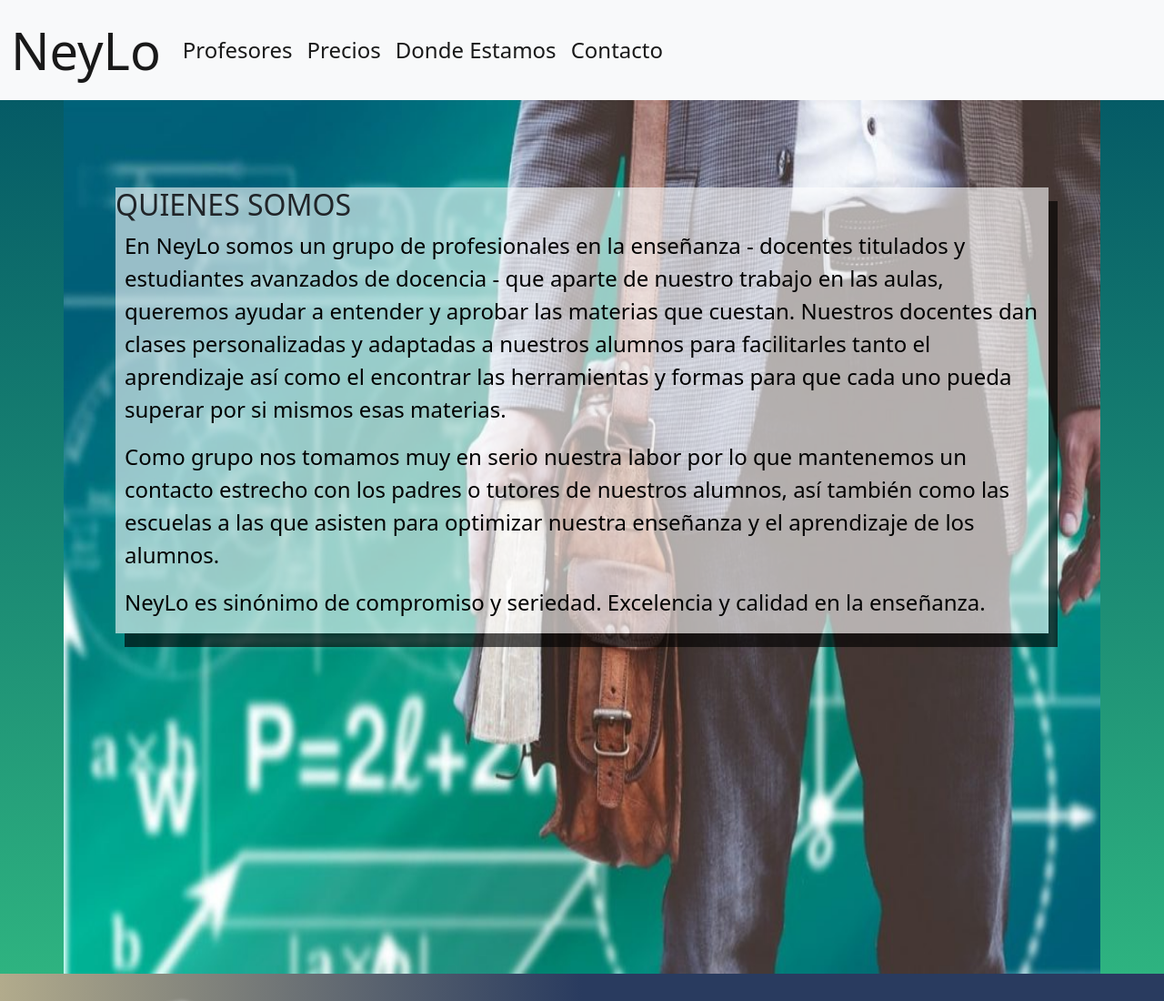
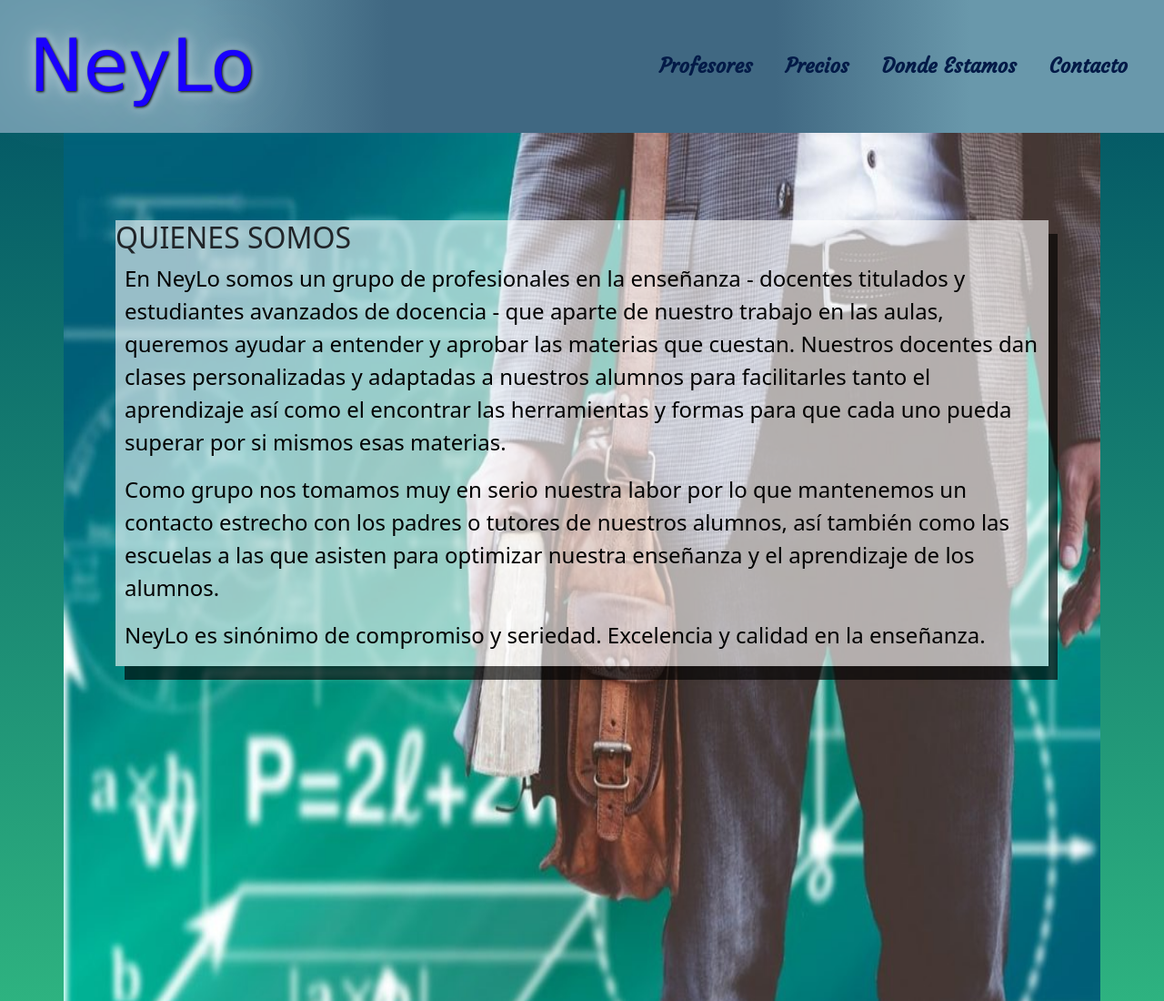
Before and after one commit to AlexL26/Alexis-Lopez--NeyLo-Sitio-Docentes-Particulares, a website: page index.html in a window 1280 px wide. Shown: the top 1100 px of the page at 91% size. Drawn offline with nearby package versions, Linux system fonts and the light colour scheme; a web font is replaced by a local one.

Commit message:
edito navbar

```diff
--- a/index.html
+++ b/index.html
@@ -5,28 +5,38 @@
     <meta charset="UTF-8">
     <meta http-equiv="X-UA-Compatible" content="IE=edge">
     <meta name="viewport" content="width=device-width, initial-scale=1.0">
-    <meta name="keyword" content="neylo, clases, particulares, particular, docente, profesor, matematica, fisica, ingles, clases de consulta, clases particulares, docentes particulares, profesor particular, clases de matematica, clases de fisica, clases de ingles, particular de matematica, particular de fisica, particular de inlges, profesor de matematica, profesor de fisica, profesor de ingles">
-    <meta name="description" content="En NeyLo somos un grupo de docentes particulares de Matematica, Fisica e Ingles que ayudamos mediante clases presenciales o virtuales a aquellos estudiantes de secundaria a poder entender los temas que estan dando en la escuela y a tener los recursos necesarios para aprobar los examenes y trabajos practicos que rindan. Excelencia y calidad en la enseñanza.">
+    <meta name="keyword"
+        content="neylo, clases, particulares, particular, docente, profesor, matematica, fisica, ingles, clases de consulta, clases particulares, docentes particulares, profesor particular, clases de matematica, clases de fisica, clases de ingles, particular de matematica, particular de fisica, particular de inlges, profesor de matematica, profesor de fisica, profesor de ingles">
+    <meta name="description"
+        content="En NeyLo somos un grupo de docentes particulares de Matematica, Fisica e Ingles que ayudamos mediante clases presenciales o virtuales a aquellos estudiantes de secundaria a poder entender los temas que estan dando en la escuela y a tener los recursos necesarios para aprobar los examenes y trabajos practicos que rindan. Excelencia y calidad en la enseñanza.">
     <link rel="shortcut icon" href="Imagenes/logo.png" type="image/x-icon">
-    <link href="https://cdn.jsdelivr.net/npm/bootstrap@5.1.3/dist/css/bootstrap.min.css" rel="stylesheet" integrity="sha384-1BmE4kWBq78iYhFldvKuhfTAU6auU8tT94WrHftjDbrCEXSU1oBoqyl2QvZ6jIW3" crossorigin="anonymous">
+    <link rel="preconnect" href="https://fonts.googleapis.com">
+    <link rel="preconnect" href="https://fonts.gstatic.com" crossorigin>
+    <link href="https://fonts.googleapis.com/css2?family=Courgette&family=Neonderthaw&display=swap" rel="stylesheet">
+    <link href="https://cdn.jsdelivr.net/npm/bootstrap@5.1.3/dist/css/bootstrap.min.css" rel="stylesheet"
+        integrity="sha384-1BmE4kWBq78iYhFldvKuhfTAU6auU8tT94WrHftjDbrCEXSU1oBoqyl2QvZ6jIW3" crossorigin="anonymous">
     <link rel="stylesheet" href="Estilos/estilos.css">
     <title>NeyLo | Inicio</title>
 </head>
 
 <body>
     <header>
-        <nav class="navbar navbar-expand-lg navbar-light bg-light navbar_color">
+        <nav class="navbar navbar-expand-lg navbar_color">
             <div class="container-fluid">
                 <a class="navbar-brand neylo" href="index.html">NeyLo</a>
-              <button class="navbar-toggler" type="button" data-bs-toggle="collapse" data-bs-target="#navbarNavAltMarkup" aria-controls="navbarNavAltMarkup" aria-expanded="false" aria-label="Toggle navigation">
-                <span class="navbar-toggler-icon"></span>
+                <button class="navbar-toggler" type="button" data-bs-toggle="collapse"
+                    data-bs-target="#navbarNavAltMarkup" aria-controls="navbarNavAltMarkup" aria-expanded="false"
+                    aria-label="Toggle navigation">
+                    <span class="navbar-toggler-icon">
+                        <img src="Imagenes/3844438-hamburger-menu-more-navigation_110319.png" alt="">
+                    </span>
                 </button>
-              <div class="collapse navbar-collapse" id="navbarNavAltMarkup">
+                <div class="collapse navbar-collapse nav_aling" id="navbarNavAltMarkup">
                     <div class="navbar-nav nav_text">
-                  <a class="nav-link active" aria-current="page" href="profesores.html">Profesores</a>
-                  <a class="nav-link active" aria-current="page" href="precios.html">Precios</a>
-                  <a class="nav-link active" aria-current="page" href="dondeestamos.html">Donde Estamos</a>
-                  <a class="nav-link active" aria-current="page" href="contacto.html">Contacto</a>
+                        <a class="nav-link active txt" aria-current="page" href="profesores.html">Profesores</a>
+                        <a class="nav-link active txt" aria-current="page" href="precios.html">Precios</a>
+                        <a class="nav-link active txt" aria-current="page" href="dondeestamos.html">Donde Estamos</a>
+                        <a class="nav-link active txt" aria-current="page" href="contacto.html">Contacto</a>
                     </div>
                 </div>
             </div>
@@ -40,10 +50,16 @@
                     <div>
                         <h2>QUIENES SOMOS</h2>
                         <p>
-                        En NeyLo somos un grupo de profesionales en la enseñanza - docentes titulados y estudiantes avanzados de docencia - que aparte de nuestro trabajo en las aulas, queremos ayudar a entender y aprobar las materias que cuestan. Nuestros docentes dan clases personalizadas y adaptadas a nuestros alumnos para facilitarles tanto el aprendizaje así como el encontrar las herramientas y formas para que cada uno pueda superar por si mismos esas materias.
+                            En NeyLo somos un grupo de profesionales en la enseñanza - docentes titulados y estudiantes
+                            avanzados de docencia - que aparte de nuestro trabajo en las aulas, queremos ayudar a
+                            entender y aprobar las materias que cuestan. Nuestros docentes dan clases personalizadas y
+                            adaptadas a nuestros alumnos para facilitarles tanto el aprendizaje así como el encontrar
+                            las herramientas y formas para que cada uno pueda superar por si mismos esas materias.
                         </p>
                         <p>
-                        Como grupo nos tomamos muy en serio nuestra labor por lo que mantenemos un contacto estrecho con los padres o tutores de nuestros alumnos, así también como las escuelas a las que asisten para optimizar nuestra enseñanza y el aprendizaje de los alumnos.
+                            Como grupo nos tomamos muy en serio nuestra labor por lo que mantenemos un contacto estrecho
+                            con los padres o tutores de nuestros alumnos, así también como las escuelas a las que
+                            asisten para optimizar nuestra enseñanza y el aprendizaje de los alumnos.
                         </p>
                         <p>
                             NeyLo es sinónimo de compromiso y seriedad. Excelencia y calidad en la enseñanza.
@@ -93,7 +109,8 @@
                         <img src="Imagenes/whatsapp-logo-11.png" alt="LogoWhatsapp" width="50" height="50">
                     </a>
                     <a class="navbar-brand" href="#">
-                         <img src="Imagenes/instagram-logo-png_6023f9ae0feb9-680x680.png" alt="LogoInstagram" width="50" height="50">
+                        <img src="Imagenes/instagram-logo-png_6023f9ae0feb9-680x680.png" alt="LogoInstagram" width="50"
+                            height="50">
                     </a>
                     <a class="navbar-brand" href="#">
                         <img src="Imagenes/twitter-logo-2-1.png" alt="LogoTwitter" width="50" height="50">
@@ -104,7 +121,9 @@
         </div>
     </footer>
 
-    <script src="https://cdn.jsdelivr.net/npm/bootstrap@5.1.3/dist/js/bootstrap.bundle.min.js" integrity="sha384-ka7Sk0Gln4gmtz2MlQnikT1wXgYsOg+OMhuP+IlRH9sENBO0LRn5q+8nbTov4+1p" crossorigin="anonymous"></script>
+    <script src="https://cdn.jsdelivr.net/npm/bootstrap@5.1.3/dist/js/bootstrap.bundle.min.js"
+        integrity="sha384-ka7Sk0Gln4gmtz2MlQnikT1wXgYsOg+OMhuP+IlRH9sENBO0LRn5q+8nbTov4+1p"
+        crossorigin="anonymous"></script>
 </body>
 
 </html>
--- a/scss/_mediaQ.scss
+++ b/scss/_mediaQ.scss
@@ -76,6 +76,16 @@
     }
 }
 @media (min-width:767px){
+    .neylo{
+        padding-left: 20px;
+        font-size: 3.5rem;
+        text-shadow: 1px 1px 3px black, 0 0 1em rgba(255, 255, 255, 0.637), 0 0 0.2em rgba(255, 255, 255, 0.664);
+    }
+    .navbar_color{
+        .txt{
+        font-size: 1.4rem;
+        }
+    }
     .main_prof {
         height: auto;
     }
@@ -170,11 +180,15 @@
 }
 @media (min-width:992px) {
     .neylo{
-        font-size: 3.5rem;
+        font-size: 5rem;
     }
-    .nav_text{
-        a{
-        font-size: 1.5rem;
+    .nav_aling{
+        justify-content: right;
+    }
+    .navbar_color{
+        .txt{
+        font-size: 1.4rem;
+        margin-right: 20px;
         }
     }
     .inicio{
--- a/scss/_pagIndex.scss
+++ b/scss/_pagIndex.scss
@@ -3,7 +3,32 @@
     padding: 0;
 }
 .neylo{
-    font-size: 2.3rem;
+    padding-left: 10px;
+    font-family: 'Neonderthaw', cursive;
+    font-size: 2.5rem;
+    color: rgb(25, 0, 255);
+    text-shadow: 1px 1px 3px black, 0 0 1em rgba(255, 255, 255, 0.637), 0 0 0.2em rgba(255, 255, 255, 0.664);
+}
+.navbar_color{
+    background-image: linear-gradient(to right, #6998AB, #6998AB, #406882, #406882, #406882, #6998AB, #6998AB);
+    .txt{
+        color: rgb(3, 26, 71);
+        font-family: 'Courgette', cursive;
+        font-size: 1rem;
+        font-weight: bold;
+        text-align: center;
+    }
+    .navbar-toggler{
+        background-color: transparent;
+        border: 1px solid transparent;
+    }
+    .navbar-toggler-icon{
+        color: black;
+        img{
+            height: 100%;
+            width: 100%;
+        }
+    }
 }
 .main {
     background-image: linear-gradient(to bottom, rgb(5, 91, 102), rgb(46, 179, 128));
```
Also changed, not shown: contacto.html (+17 -10 lines), dondeestamos.html (+22 -12 lines), precios.html (+17 -10 lines), profesores.html (+24 -14 lines), Estilos/estilos.css, Imagenes/3844438-hamburger-menu-more-navigation_110319.png (added), Imagenes/prof1.jpg (added), Imagenes/prof10.png (added), Imagenes/prof2.jpg (added), Imagenes/prof3.jpg (added), Imagenes/prof4.jpg (added), Imagenes/prof5.jpeg (added), Imagenes/prof6.jpeg (added), Imagenes/prof7.jpg (added), 3 more files. Lines whose indentation alone changed are shown as unchanged.
